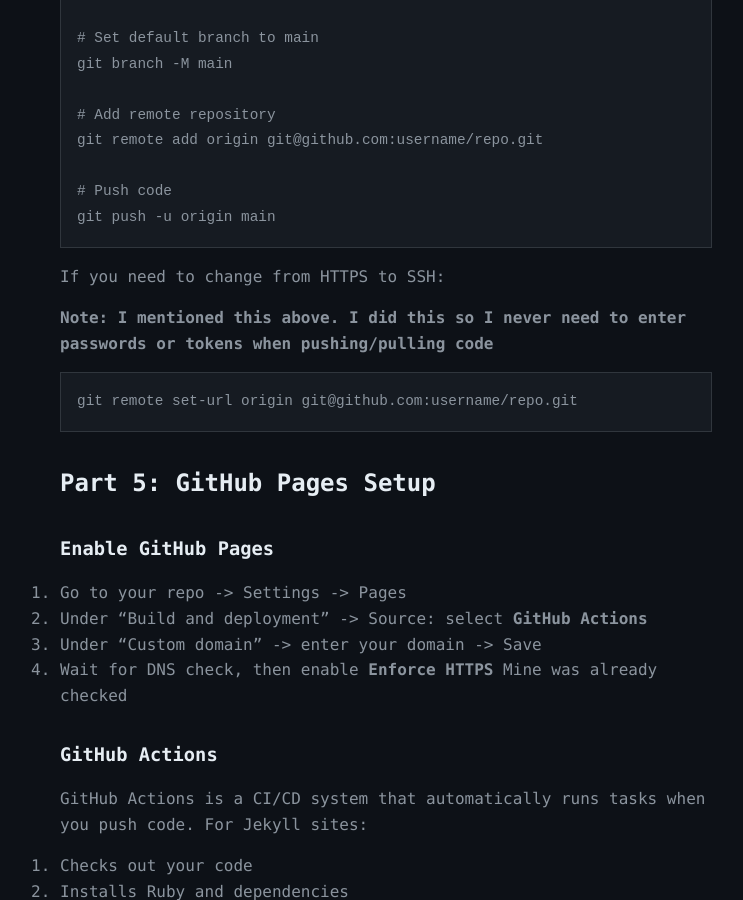
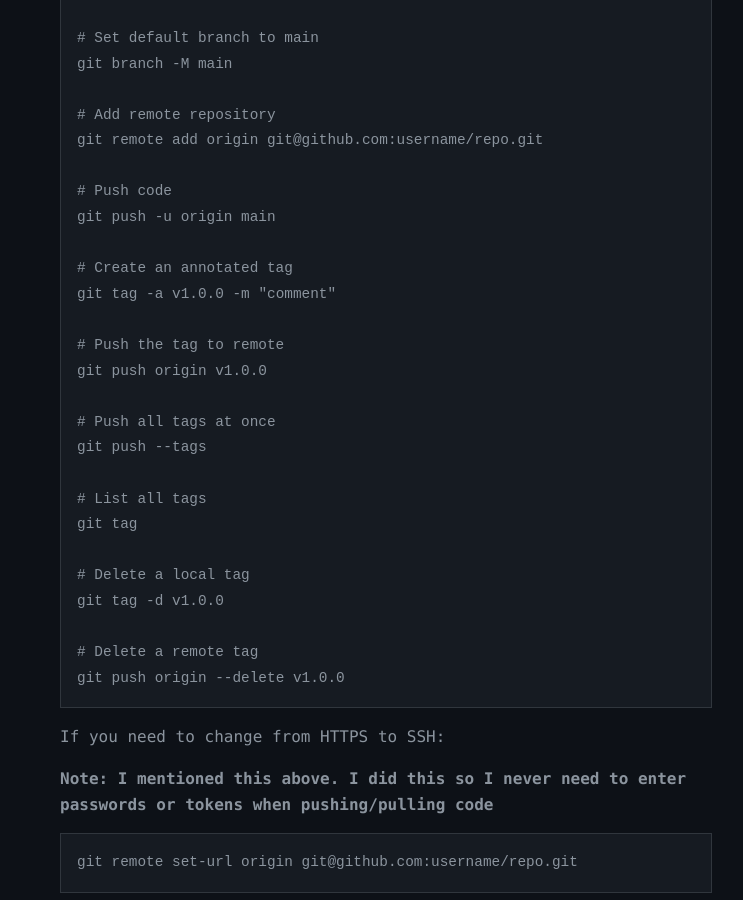
Before and after one commit to khesse-757/kahdev.me, a Jekyll site: the page built from _posts/2025-11-23-building-kahdev-me.md, in a window 1280 px wide and 900 px high, scrolled down 4500 px. Shown: the whole window, without its empty margins (254-997 px from the left). Built offline with Jekyll 4.4.1, drawn with Linux system fonts in a browser that asks for light colours.

Commit message:
add tagging to blog

````diff
--- a/_posts/2025-11-23-building-kahdev-me.md
+++ b/_posts/2025-11-23-building-kahdev-me.md
@@ -180,6 +180,24 @@ git remote add origin git@github.com:username/repo.git
 
 # Push code
 git push -u origin main
+
+# Create an annotated tag
+git tag -a v1.0.0 -m "comment"
+
+# Push the tag to remote
+git push origin v1.0.0
+
+# Push all tags at once
+git push --tags
+
+# List all tags
+git tag
+
+# Delete a local tag
+git tag -d v1.0.0
+
+# Delete a remote tag
+git push origin --delete v1.0.0
 ```
 
 If you need to change from HTTPS to SSH:
````
